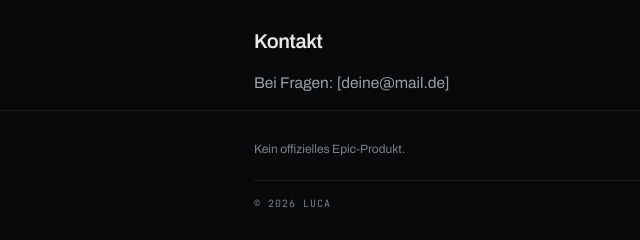
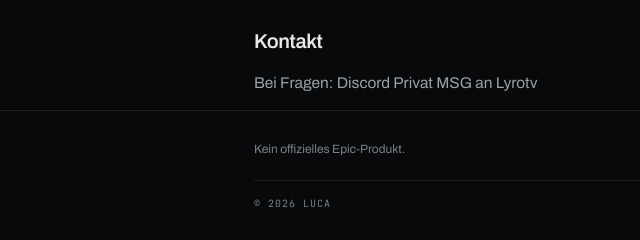
Before and after one commit to CodingLuc111/luca, a plain HTML site: page datenschutz.html in a window 1280 px wide. Shown: the part 706-946 px from the top of the page, 0-640 px from the left. Drawn offline with Linux system fonts and the light colour scheme.

Commit message:
Update datenschutz.html

```diff
--- a/datenschutz.html
+++ b/datenschutz.html
@@ -25,7 +25,7 @@
 <h2>Erweiterung</h2>
 <p>Die Chrome-Erweiterung speichert Einstellungen ausschließlich lokal über chrome.storage. Es gibt keinen Server und keine Übertragung.</p>
 <h2>Kontakt</h2>
-<p>Bei Fragen: [deine@mail.de]</p>
+<p>Bei Fragen: Discord Privat MSG an Lyrotv</p>
 </main>
 <footer>
 <div class="wrap">
```
